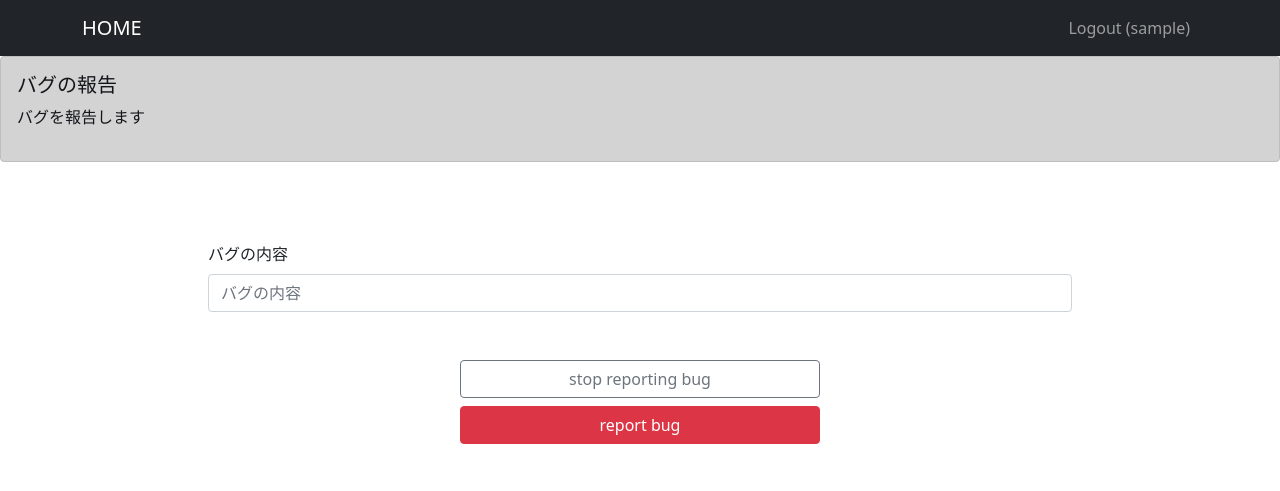
After one commit to t-nakatani/flwapp_exp, a Django app: page /bug_report/1/ in a window 1280 px wide. The commit adds this page. Shown: the top 491 px of the page. Run offline with Django 4.2, Linux system fonts and the light colour scheme; the visitor is signed in with stand-in values (Sample User, id 1); parts of the project's set-up code (start-up, migrations or seed data) failed here and were passed over; some libraries are stand-ins or nearby versions.

Commit message:
[ADD] feature to report bug & skip image

```diff
--- a/img_processing/forms.py
+++ b/img_processing/forms.py
@@ -16,3 +16,6 @@ class QuestionnaireForm(forms.ModelForm):
             'trouble': '実験中困ったことがあれば教えてください',
             'to_be_improved': '改善点があれば教えてください',
         }
+
+class BugReportForm(forms.Form):
+    text = forms.CharField(label='バグの内容', max_length=100)
--- /dev/null
+++ b/img_processing/templates/bug_report.html
@@ -0,0 +1,18 @@
+{% extends 'base.html' %}
+{% load django_bootstrap5 %}
+{% block content %}
+<div class="alert alert-dark" role="alert">
+    <h5> バグの報告 </h5>
+    <p>バグを報告します</p>
+ </div>
+ <div class="p-5 w-75 mx-auto">
+    <form action="{% url 'bug_report' user.id %}" method="post">
+        {% csrf_token %}
+        <div class="pt-3">{% bootstrap_form form %}</div>
+        <div class="d-grid gap-2 col-5 mx-auto mt-5">
+            <a class="btn btn-outline-secondary" href="{% url 'progress' user.id %}" role="button">stop reporting bug</a>
+            <button type="submit" class="btn btn-danger">report bug</button>
+        </div>
+    </form>
+</div>
+{% endblock %}
--- a/img_processing/urls.py
+++ b/img_processing/urls.py
@@ -15,5 +15,6 @@ urlpatterns = [
     path('img_corner/<int:user_id>/', use_system.corner, name='img_corner'),
     path('img_lr/<int:user_id>/', use_system.lr, name='img_lr'),
     path('submit/system/<int:user_id>/', use_system.submit, name='use_system_submit'),
+    path('bug_report/<int:user_id>/', exp.bug_report, name='bug_report'),
     path('questionnaire/<int:user_id>/', exp.questionnaire, name='questionnaire'),
 ]
--- a/img_processing/views/exp.py
+++ b/img_processing/views/exp.py
@@ -2,10 +2,11 @@ from django.contrib.auth.mixins import LoginRequiredMixin
 from django.contrib.auth.decorators import login_required
 from django.http.response import HttpResponse, HttpResponseForbidden
 from django.shortcuts import render, redirect
-from img_processing.forms import QuestionnaireForm
+from img_processing.forms import QuestionnaireForm, BugReportForm
 from img_processing.models import Image
 from django.views.generic import CreateView
 from django.contrib import messages
+from django.db import transaction
 
 from estimater import estimate
 import shutil
@@ -81,3 +82,38 @@ def questionnaire(request, user_id):
             except Exception:
                 messages.add_message(request, messages.ERROR, u"ERROR: 重複してアンケートが送信されました")
             return redirect('home')
+
+
+def bug_report(request, user_id):
+    """
+    GET: バグのレポート画面を提供
+    POST: ImageProcessing.predictとUser.next_img_idを更新
+    """
+    user = request.user
+    if user.id != user_id:
+        return HttpResponseForbidden('You cannot access this page')
+
+    if request.method == 'GET':
+        form = BugReportForm()
+        context = {'form': form,
+                   'user': request.user}
+        return render(request, 'bug_report.html', context)
+
+    if request.method == 'POST':
+        with transaction.atomic():
+            form = BugReportForm(request.POST)
+            if form.is_valid():
+                text = form.cleaned_data['text']
+                with open('bug_report.txt', mode='a') as f:
+                    f.write(f'user: {user.username}(id={user.id}), img_id: {user.next_img_id}, text: {text}\n')
+            shutil.move(
+                f'media/processing_data/user_{user.id}',
+                f'media/processing_data_log/user_{user.id}_img_{user.next_img_id}'
+            )
+            user.next_img_id += 1
+            user.save()
+
+        if user.next_img_id == 20:
+            messages.add_message(request, messages.SUCCESS, u"実験は終了です．アンケートにご協力ください．")
+            return redirect('questionnaire', user_id)
+        return redirect('progress', user_id)
```
Also changed, not shown: img_processing/templates/img_corner.html (+1 -15 lines), img_processing/templates/img_lr.html (+1 -18 lines), 1 other file.
